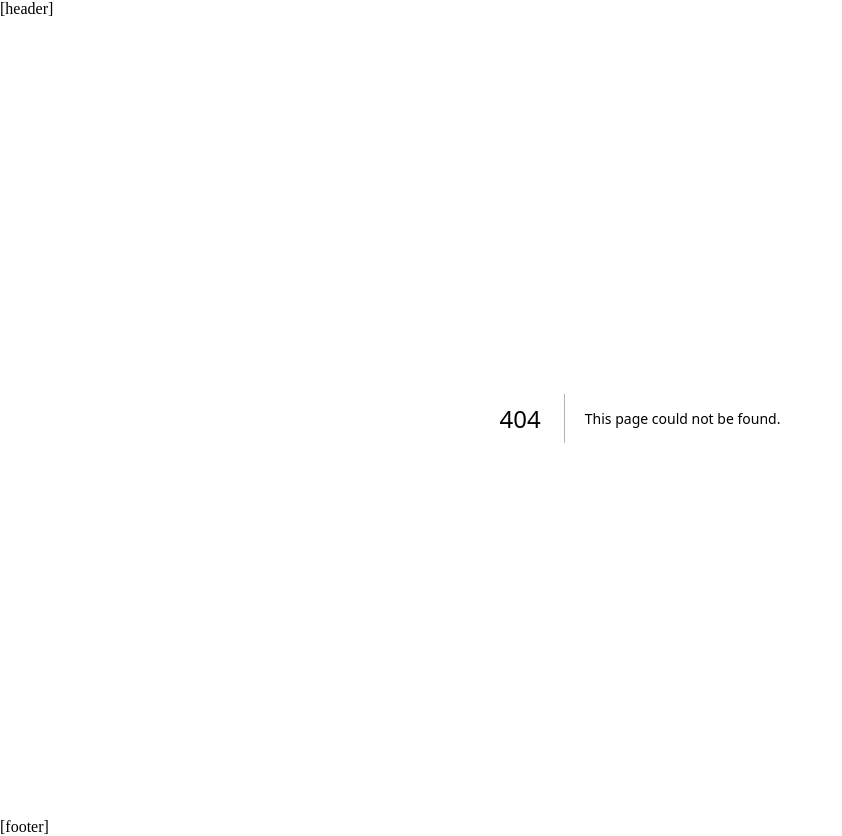
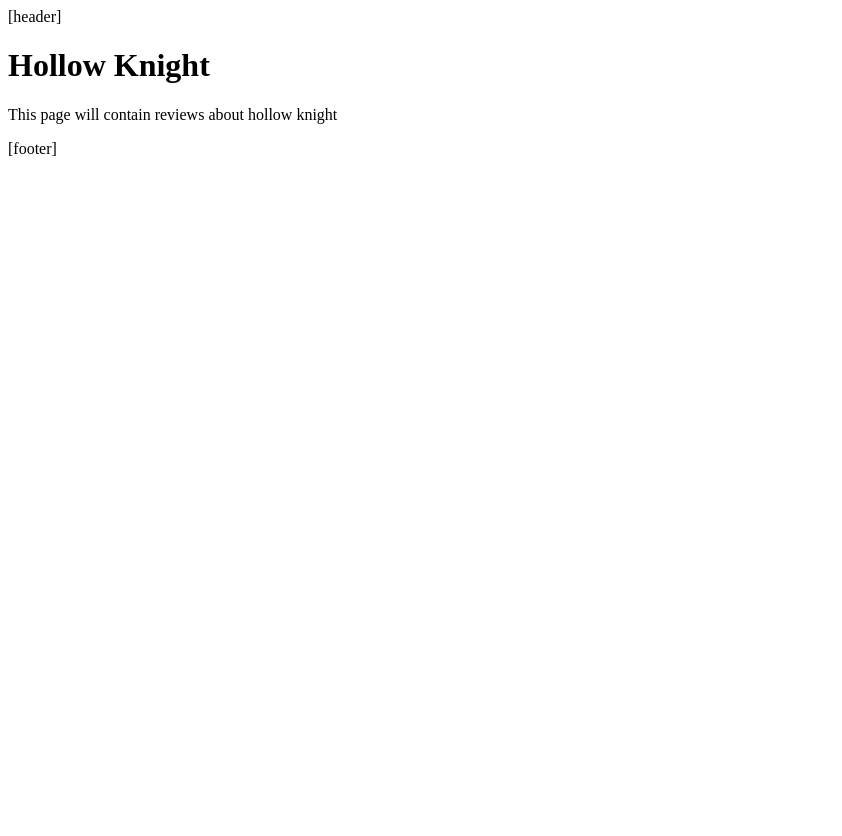
Before and after one commit to Shubhofficial1/learning-nextjs14, a Next.js app: page /reviews/hollow-knight in a window 1280 px wide. Before the commit this address had no page. Shown: the whole page, without its empty margins (0-842 px from the left). After the commit the page ends 800 px from the top, so only its background shows below. Built offline with nearby package versions, Linux system fonts and the light colour scheme.

Commit message:
Added Few More Pages

```diff
--- /dev/null
+++ b/app/reviews/hollow-knight/page.jsx
@@ -0,0 +1,8 @@
+export default function page() {
+  return (
+    <>
+      <h1>Hollow Knight</h1>
+      <p>This page will contain reviews about hollow knight</p>
+    </>
+  );
+}
```
Also changed, not shown: app/about/page.jsx (added, +7 -0 lines).
